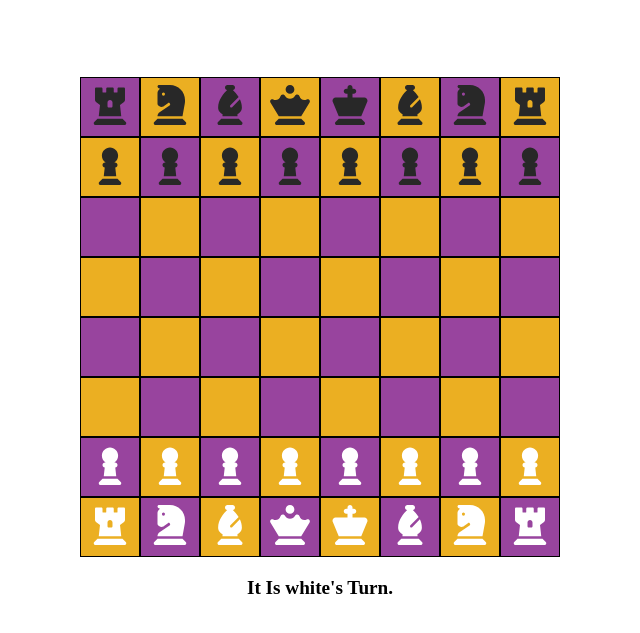
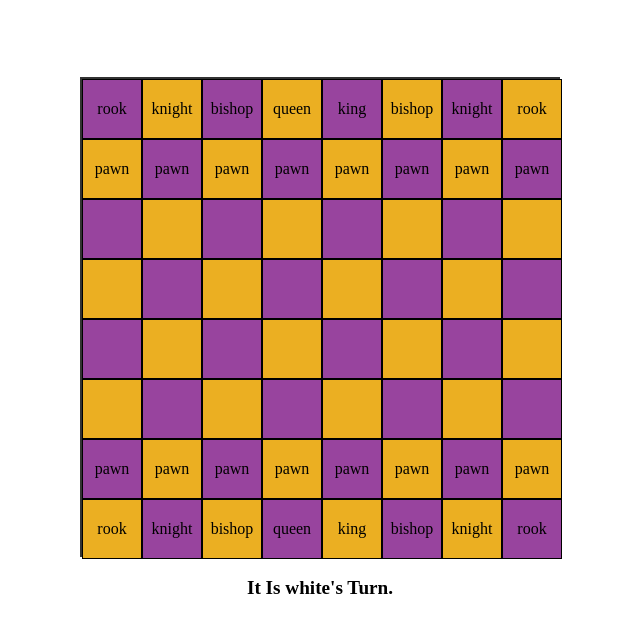
Before and after one commit to simaomansur/js-chess, a plain HTML site: page index.html in a window 1280 px wide. Shown: the part 121-754 px from the top of the page, without its empty margins (320-960 px from the left). Drawn offline with Linux system fonts and the light colour scheme.

Commit message:
fixed game board but broke everything else

```diff
--- a/app.js
+++ b/app.js
@@ -3,22 +3,22 @@ const gameBoard = document.querySelector("#gameboard");
 const playerDetails = document.querySelector("#player");
 const infoDisplay = document.querySelector("#info-display");
 const err = document.querySelector("#err");
-const width = 8
 
 let playerTurn = 'white';
 playerDetails.textContent = playerTurn;
 
 const startPieces = [
-    rook, knight, bishop, queen, king, bishop, knight, rook,
-    pawn, pawn, pawn, pawn, pawn, pawn, pawn, pawn,
+    'rook', 'knight', 'bishop', 'queen', 'king', 'bishop', 'knight', 'rook',
+    'pawn', 'pawn', 'pawn', 'pawn', 'pawn', 'pawn', 'pawn', 'pawn',
     '', '', '', '', '', '', '', '',
     '', '', '', '', '', '', '', '',
     '', '', '', '', '', '', '', '',
     '', '', '', '', '', '', '', '',
-    pawn, pawn, pawn, pawn, pawn, pawn, pawn, pawn,
-    rook, knight, bishop, queen, king, bishop, knight, rook
-]
+    'pawn', 'pawn', 'pawn', 'pawn', 'pawn', 'pawn', 'pawn', 'pawn',
+    'rook', 'knight', 'bishop', 'queen', 'king', 'bishop', 'knight', 'rook'
+];
 
+/*
 function createBoard() {
     startPieces.forEach((startPiece, i) => {
         const square = document.createElement("div");
@@ -46,8 +46,42 @@ function createBoard() {
         gameBoard.append(square);
     });
 };
+*/
+
+function createBoard() {
+    const rows = 8;
+    const cols = 8;
+    const columns = ['A', 'B', 'C', 'D', 'E', 'F', 'G', 'H'];
+
+    for (let i = 0; i < rows; i++) {
+        for (let j = 0; j < cols; j++) {
+            const square = document.createElement("div");
+            square.classList.add("square");
+            square.setAttribute("square-id", `${columns[j]}${rows - i}`);
+            square.setAttribute("row-id", i);
+            square.setAttribute("col-id", j);
+
+            const isEvenSquare = (i + j) % 2 === 0;
+            square.classList.add(isEvenSquare ? "beige" : "brown");
+
+            // Calculate the correct piece index
+            const pieceIndex = i * cols + j;
+            const piece = startPieces[pieceIndex];
+            if (piece) {
+                const pieceElement = document.createElement("div");
+                pieceElement.classList.add("piece");
+                pieceElement.innerHTML = piece;
+                pieceElement.setAttribute("draggable", true);
+                pieceElement.classList.add(pieceIndex < 16 || pieceIndex >= 48 ? 'black' : 'white');
+                square.appendChild(pieceElement);
+            }
+            gameBoard.appendChild(square);
+        }
+    }
+}
 
 createBoard();
+/*
 reverseIds();
 
 const allSquares = document.querySelectorAll("#gameboard .square");
@@ -403,3 +437,4 @@ function checkForWin() {
         gameOver = true;
     }
 }
+    */
--- a/style.css
+++ b/style.css
@@ -18,16 +18,18 @@ h1 {
     margin-bottom: 60px;
 }
 
-p{
+p {
     font-size: larger;
     font-weight: bold;
 }
 
 #gameboard {
+    display: grid;
+    grid-template-columns: repeat(8, 60px);
+    grid-template-rows: repeat(8, 60px);
     width: 480px;
     height: 480px;
-    display: flex;
-    flex-wrap: wrap;
+    border: 2px solid #333;
 }
 
 .square {
@@ -52,19 +54,13 @@ p{
     width: 40px;
     height: 40px;
     position: relative;
-    z-index: -9;
-    pointer-events: none;
-}
-
-path {
-    position: relative;
-    z-index: -10;
-    pointer-events: none;
+    z-index: 1;
 }
 
 .piece {
     position: relative;
-    z-index: 10;
+    z-index: 2;
+    pointer-events: none;
 }
 
 .black {
@@ -72,5 +68,5 @@ path {
 }
 
 .white {
-    fill: rgb(255, 255, 255)
+    fill: rgb(255, 255, 255);
 }
```
